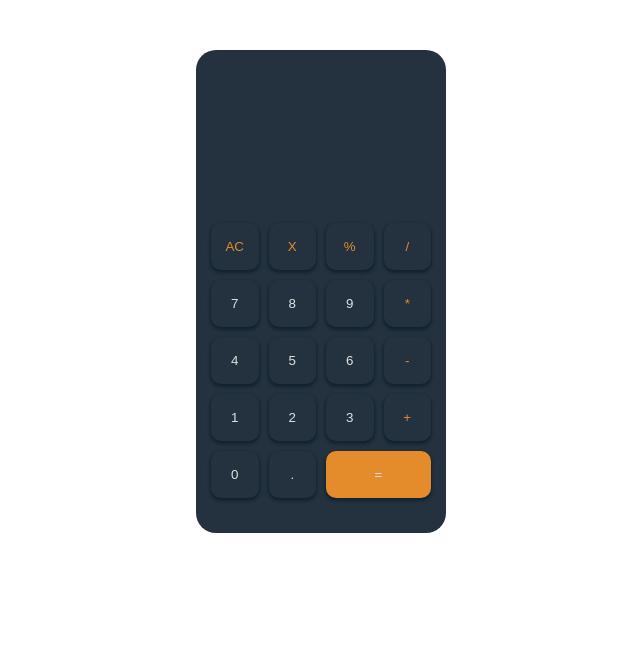
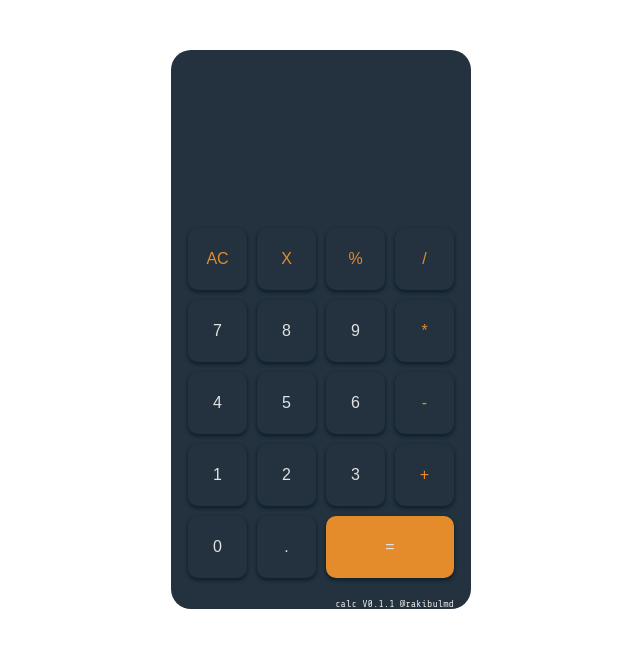
Before and after one commit to rakibulmd/basic-calculator, a plain HTML site: page index.html in a window 1280 px wide. Shown: the whole page, without its empty margins (319-959 px from the left). Drawn offline with nearby package versions, Linux system fonts and the light colour scheme.

Commit message:
fixed size and added footer

```diff
--- a/index.html
+++ b/index.html
@@ -36,6 +36,7 @@
 					<button id="btn-fraction" class="button">.</button>
 					<button id="btn-result" class="button equal">=</button>
 				</div>
+				<p class="about">calc V0.1.1 @rakibulmd</p>
 			</section>
 		</main>
 		<script src="main.js"></script>
--- a/style.css
+++ b/style.css
@@ -17,11 +17,11 @@ body {
 }
 
 .calculator-body {
-	width: 250px;
+	width: 300px;
 	margin: 50px auto;
 	background-color: var(--dark-bg-color);
 	color: var(--light-bg-color);
-	padding: 60px 10px 30px;
+	padding: 65px 12px 0px;
 	border-radius: 20px;
 }
 
@@ -46,6 +46,7 @@ body {
 }
 
 .button-body .button {
+	font-size: 16px;
 	display: flex;
 	justify-content: center;
 	align-items: center;
@@ -56,7 +57,7 @@ body {
 	outline: none;
 	background-color: var(--dark-bg-color);
 	color: var(--light-bg-color);
-	padding: 16px 10px;
+	padding: 22px 10px;
 }
 
 .button-body .button:active {
@@ -75,3 +76,9 @@ body {
 	color: var(--light-bg-color);
 	grid-column: 3 / span 2;
 }
+
+.about {
+	margin: 15px 5px 5px 0;
+	text-align: right;
+	font-size: 10px;
+}
```
